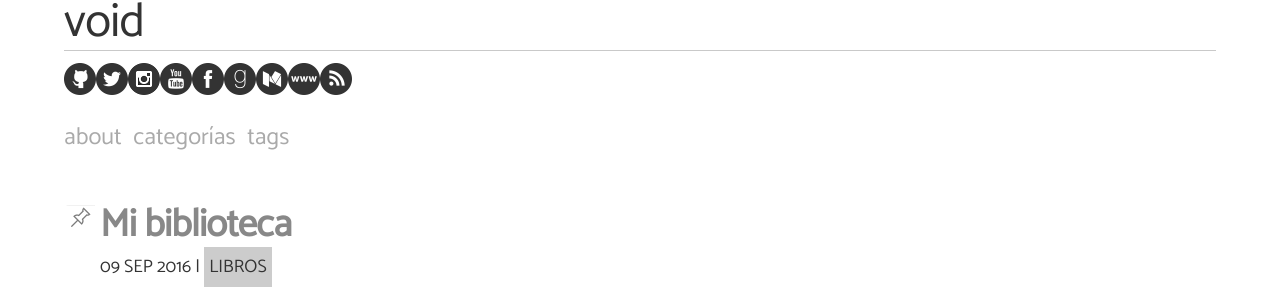
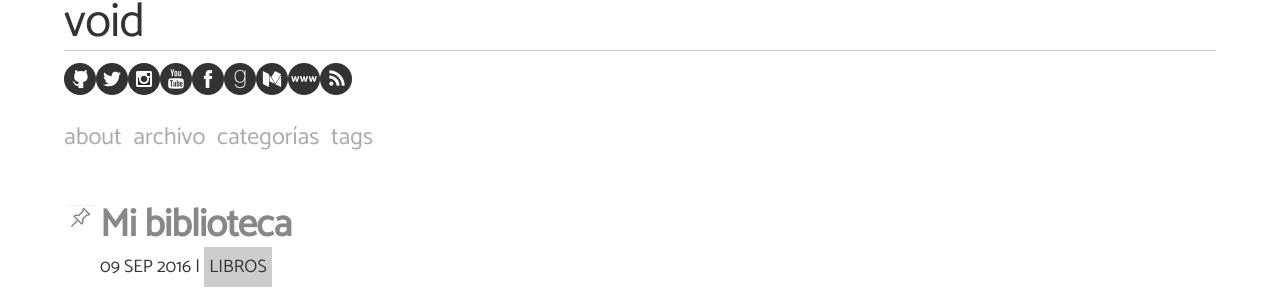
Before and after one commit to angelsimon/angelsimon.github.io, a Jekyll site: the page built from index.html, in a window 1280 px wide. Shown: the part 123-427 px from the top of the page. Built offline with Jekyll 4.4.1, drawn with Linux system fonts in a browser that asks for light colours; nearby versions of some CDN libraries; the list of posts is cut into pages by our own code.

Commit message:
Update _config.yml

```diff
--- a/_config.yml
+++ b/_config.yml
@@ -19,6 +19,8 @@ markdown:           kramdown
 nav:
   - name:           "About"
     href:           "about"
+  - name:           "Archivo"
+    href:           "/archive"
   - name:						"Categorías"
     href:						"/categories"
   - name:           "Tags"
```
